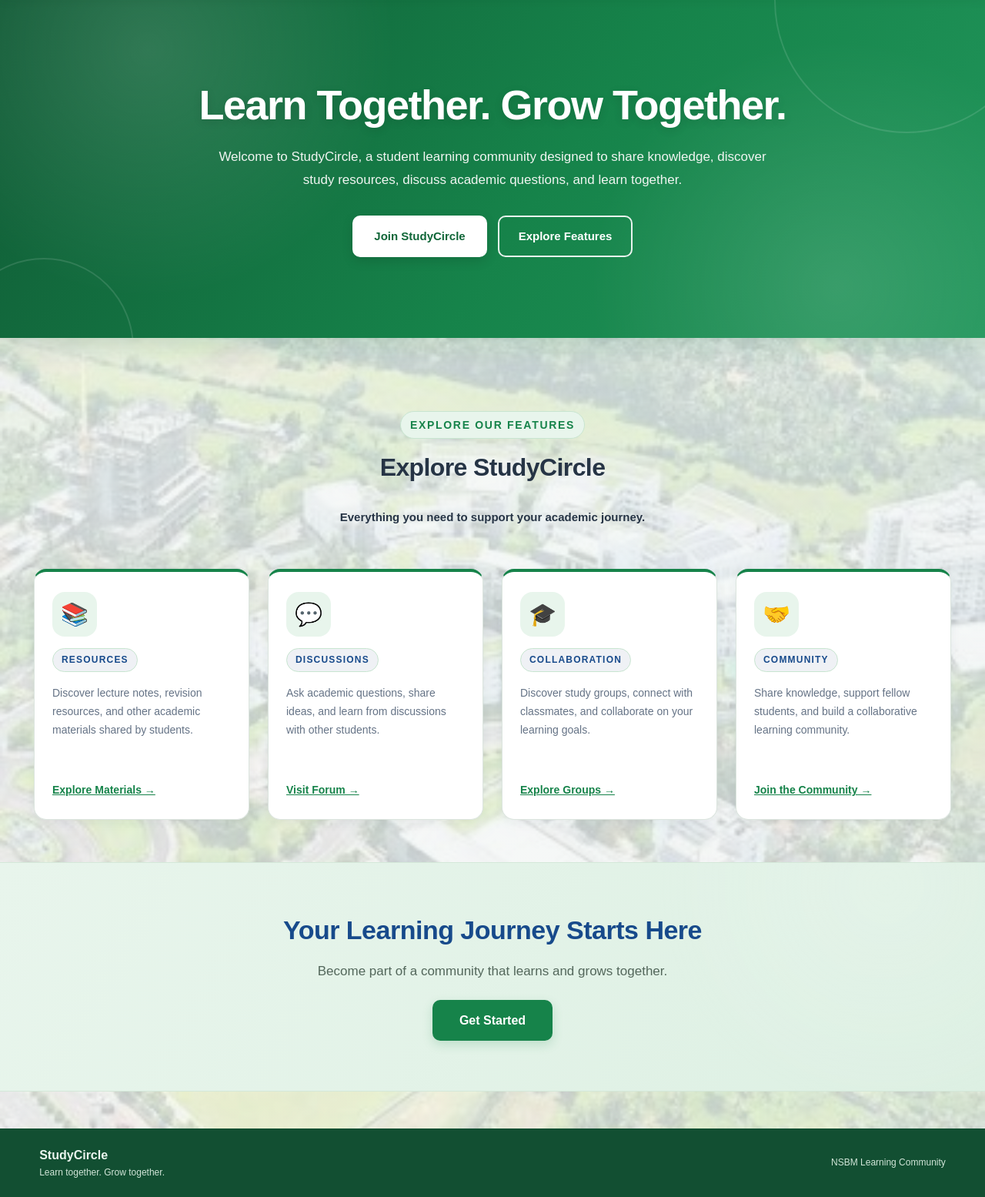
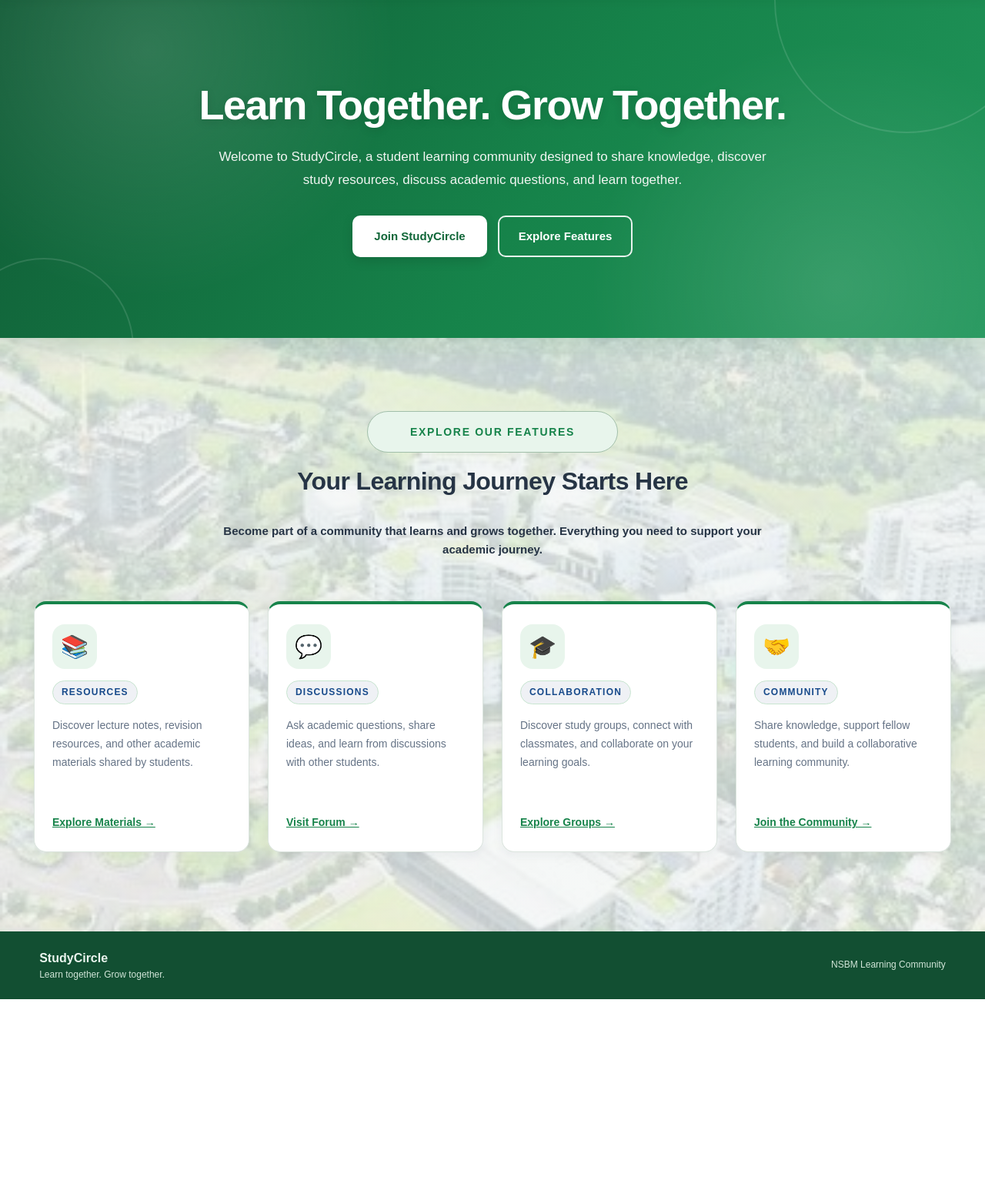
Before and after one commit to isharaabeywickrama6-create/studycircle, a PHP site: page / in a window 1280 px wide. Shown: the part 85-1640 px from the top of the page at 77% size. After the commit the page ends 1383 px from the top, so only its background shows below. Run offline with PHP 8.4, Linux system fonts and the light colour scheme.

Commit message:
join section removed. because it doesn't appear correctly in live website

```diff
--- a/assets/css/studycircle.css
+++ b/assets/css/studycircle.css
@@ -1324,61 +1324,3 @@ button:hover,
         font-size: 20px;
     }
 }
-
-.join-section {
-    position: relative;
-    overflow: hidden;
-    text-align: center;
-    padding: 75px 25px;
-    margin: 0;
-    background: linear-gradient(135deg, #E8F5EC, #F5FBF6);
-    border-top: 1px solid #DCE5DF;
-    border-bottom: 1px solid #DCE5DF;
-    justify-content: center;
-}
-
-.join-section h2 {
-    color: #174A8B;
-    font-size: clamp(26px, 3vw, 38px);
-    font-weight: 700;
-    margin: 0 0 18px;
-    line-height: 1.3;
-}
-
-.join-section p {
-    color: #526579;
-    font-size: 17px;
-    line-height: 1.7;
-    margin: 0 auto 28px;
-    max-width: 600px;
-}
-
-.join-section .join-button {
-    display: inline-block;
-    background: #16834A;
-    color: #FFFFFF;
-    text-decoration: none;
-    font-size: 16px;
-    font-weight: 600;
-    padding: 14px 35px;
-    border-radius: 10px;
-    box-shadow: 0 5px 14px rgba(22, 131, 74, 0.18);
-    transition: all 0.3s ease;
-}
-
-.join-section .join-button:hover {
-    background: #106638;
-    color: #FFFFFF;
-    transform: translateY(-3px);
-    box-shadow: 0 8px 18px rgba(22, 131, 74, 0.25);
-}
-
-@media (max-width: 600px) {
-    .join-section {
-        padding: 55px 20px;
-    }
-
-    .join-section p {
-        font-size: 15px;
-    }
-}
--- a/index.php
+++ b/index.php
@@ -191,29 +191,6 @@ $userName = htmlspecialchars($userName, ENT_QUOTES, "UTF-8");
     .feature a:hover {
         gap: 10px;
         color: #106638;
-    }
-
-    .join-section {
-        position: relative;
-        overflow: hidden;
-        padding: 65px 20px;
-        background:
-            radial-gradient(circle at 90% 10%, rgba(255,255,255,0.13), transparent 25%),
-            linear-gradient(120deg, #E8F5EC, #DDF0E3);
-        border-top: 1px solid #D4E8D9;
-        border-bottom: 1px solid #D4E8D9;
-        justify-content: center;
-    }
-
-    .join-section h2 {
-        margin-top: 0;
-        font-size: clamp(25px, 3vw, 34px);
-        letter-spacing: -0.5px;
-    }
-
-    .join-section p {
-        color: #53675B;
-        margin-bottom: 22px;
     }
 
     .join-button {
@@ -504,14 +481,14 @@ $userName = htmlspecialchars($userName, ENT_QUOTES, "UTF-8");
     .section-heading .sc-dashboard-label {
         display: inline-block;
         margin-bottom: 12px;
-        padding: 6px 12px;
+        padding: 15px 55px;
         font-size: 14px;
         font-weight: 700;
         letter-spacing: 1.7px;
         text-transform: uppercase;
         color: #16834A;
         background: #E8F5EC;
-        border: 1px solid #C8E5D0;
+        border: 1px solid #a2bfaa;
         border-radius: 30px;
     }
 
@@ -569,8 +546,8 @@ $userName = htmlspecialchars($userName, ENT_QUOTES, "UTF-8");
 
         <div class="section-heading">
             <span class="sc-dashboard-label">EXPLORE OUR FEATURES</span>
-            <h2>Explore StudyCircle</h2>
-            <p>Everything you need to support your academic journey.</p>
+            <h2>Your Learning Journey Starts Here</h2>
+            <p>Become part of a community that learns and grows together. Everything you need to support your academic journey.</p>
         </div>
 
         <div class="features">
@@ -620,16 +597,6 @@ $userName = htmlspecialchars($userName, ENT_QUOTES, "UTF-8");
     </section>
 
     <?php if (!$isLoggedIn): ?>
-
-        <section class="join-section">
-
-            <h2>Your Learning Journey Starts Here</h2>
-            <p>Become part of a community that learns and grows together.</p>
-            <a href="register.php" class="join-button">
-                Get Started
-            </a>
-
-        </section>
 
     <?php endif; ?>
 
```
